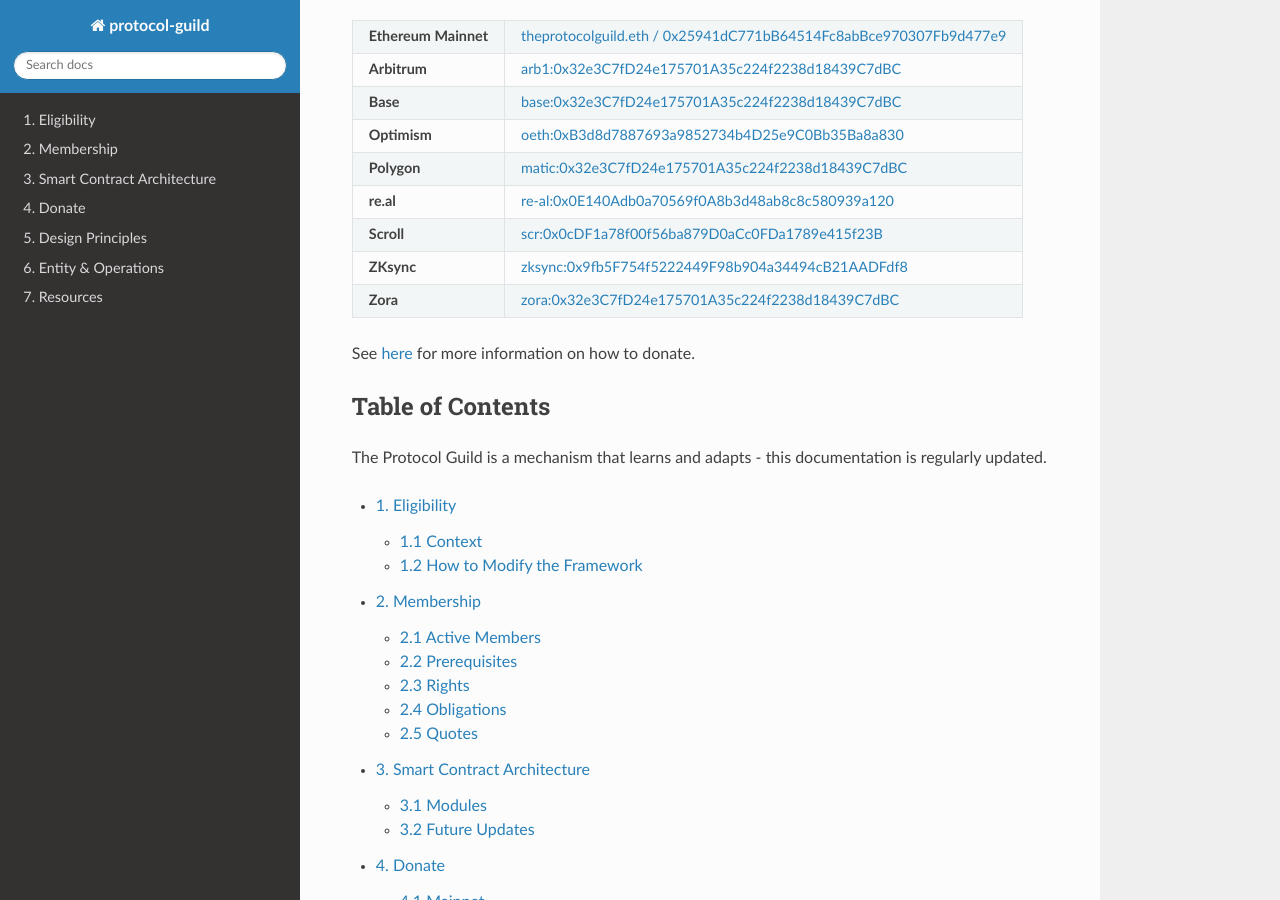
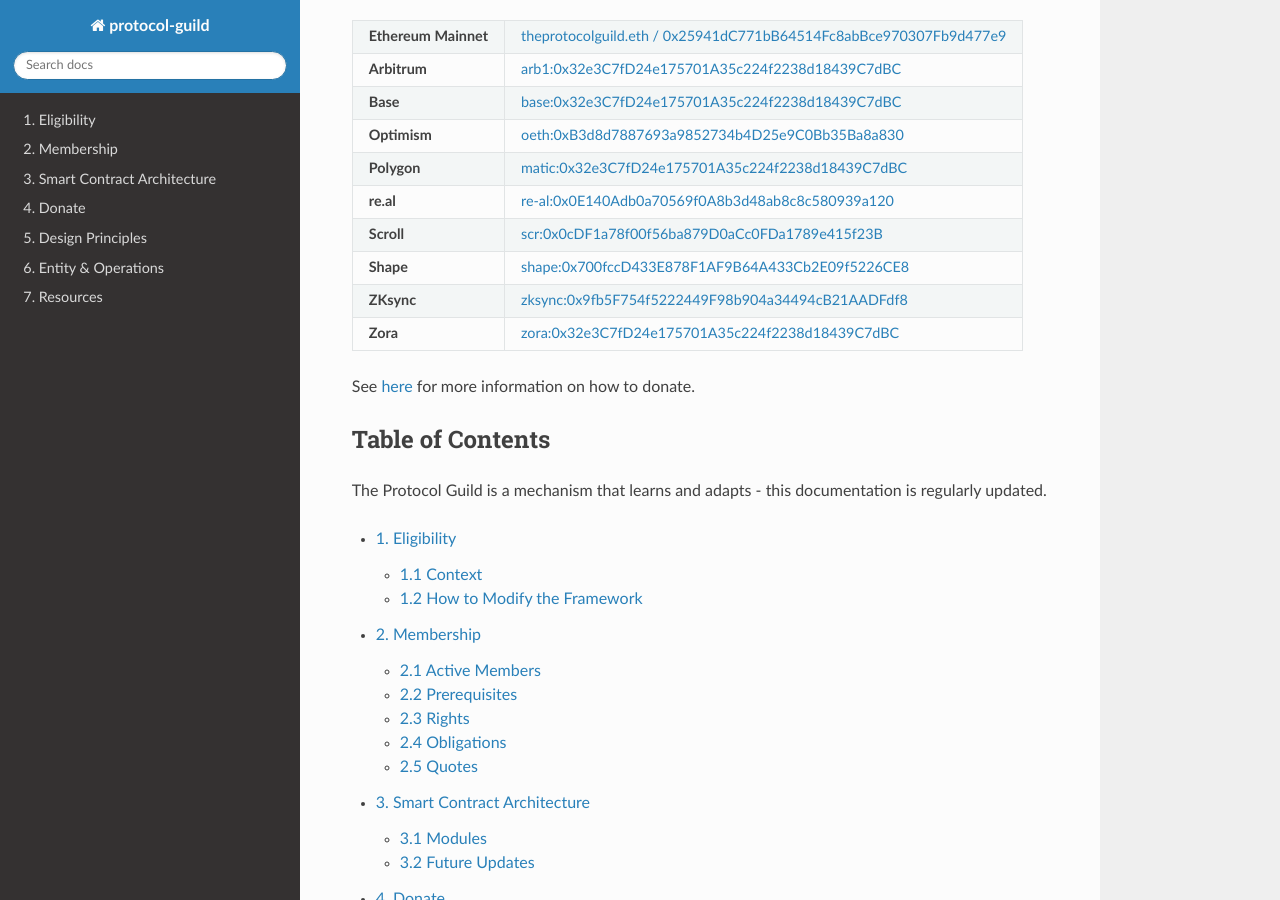
Before and after one commit to protocolguild/documentation, a Sphinx documentation site: the page built from docs/index.rst, in a window 1280 px wide and 900 px high, scrolled down 772 px. Built offline with Sphinx 7.4.7 and the Read the Docs theme 3.1.0, drawn with Linux system fonts in a browser that asks for light colours.

Commit message:
Add Shape multisig

```diff
--- a/docs/index.rst
+++ b/docs/index.rst
@@ -32,6 +32,8 @@
 +----------------------+----------------------------------------------------------------------+
 | **Scroll**           | `scr:0x0cDF1a78f00f56ba879D0aCc0FDa1789e415f23B`_                    |
 +----------------------+----------------------------------------------------------------------+
+| **Shape**            | `shape:0x700fccD433E878F1AF9B64A433Cb2E09f5226CE8`_                  |
++----------------------+----------------------------------------------------------------------+
 | **ZKsync**           | `zksync:0x9fb5F754f5222449F98b904a34494cB21AADFdf8`_                 |
 +----------------------+----------------------------------------------------------------------+
 | **Zora**             | `zora:0x32e3C7fD24e175701A35c224f2238d18439C7dBC`_                   |
@@ -44,6 +46,7 @@
 .. _matic:0x32e3C7fD24e175701A35c224f2238d18439C7dBC: https://app.safe.global/balances?safe=matic:0x32e3C7fD24e175701A35c224f2238d18439C7dBC
 .. _re-al:0x0E140Adb0a70569f0A8b3d48ab8c8c580939a120: https://safe.re.al/balances?safe=re-al%3A0x0E140Adb0a70569f0A8b3d48ab8c8c580939a120
 .. _scr:0x0cDF1a78f00f56ba879D0aCc0FDa1789e415f23B: https://app.safe.global/balances?safe=scr:0x0cDF1a78f00f56ba879D0aCc0FDa1789e415f23B
+.. _shape:0x700fccD433E878F1AF9B64A433Cb2E09f5226CE8: https://safe.shape.network/balances?safe=shape:0x700fccD433E878F1AF9B64A433Cb2E09f5226CE8
 .. _zksync:0x9fb5F754f5222449F98b904a34494cB21AADFdf8: https://app.safe.global/balances?safe=zksync:0x9fb5F754f5222449F98b904a34494cB21AADFdf8
 .. _zora:0x32e3C7fD24e175701A35c224f2238d18439C7dBC: https://safe.optimism.io/balances?safe=zora:0x32e3C7fD24e175701A35c224f2238d18439C7dBC
 
```
